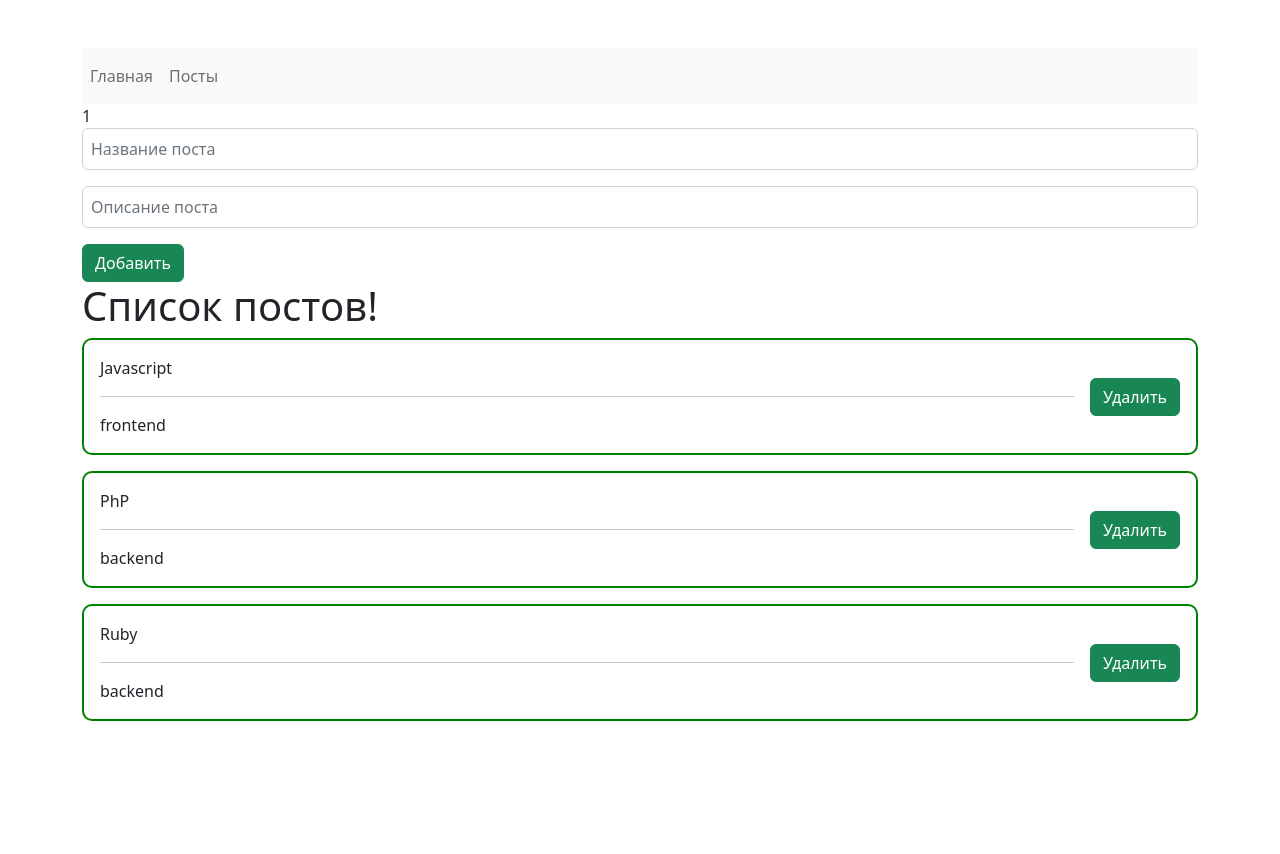
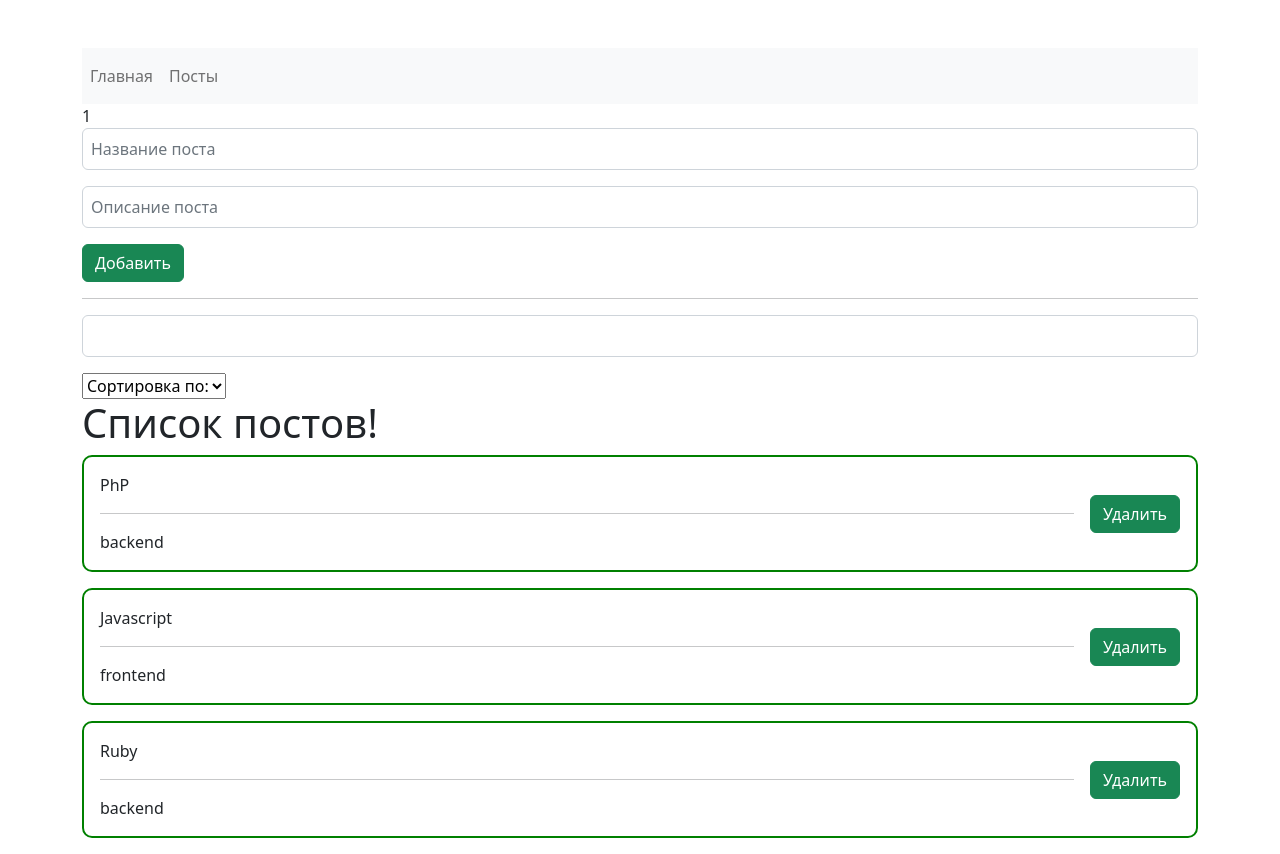
Before and after one commit to maxgrigoriew/react-course, a React (Create React App) app: page / in a window 1280 px wide. Before the commit the page ends 800 px from the top, so only its background shows below. Built offline with nearby package versions, Linux system fonts and the light colour scheme.

Commit message:
add sort, add filter

```diff
--- a/src/App.js
+++ b/src/App.js
@@ -2,28 +2,66 @@ import { useMemo, useState } from 'react';
 import Navbar from './components/Navbar';
 import PostForm from './components/PostForm';
 import PostList from './components/PostList';
+import Select from './components/Select';
+import Input from './components/UI/Input';
 
 function App() {
   const [posts, setPosts] = useState([
+    { id: 2, title: 'PhP', body: 'backend' },
     { id: 1, title: 'Javascript', body: 'frontend' },
-    { id: 2, title: 'PhP', body: 'backend' },
     { id: 3, title: 'Ruby', body: 'backend' },
   ])
+  const [selectedSort, setSelectedSort] = useState('')
+  const [searchQuery, setSearchQuery] = useState('')
+
+  const options = [
+    {
+      name: 'Название',
+      value: 'title',
+    },
+    {
+      name: 'Описание',
+      value: 'body',
+    }
+  ]
 
   const createPost = (newPost) => {
     setPosts([...posts, newPost])
   }
 
   const removePost = (post) => {
-  // debugger
     setPosts(posts.filter((p) => p.id !== post.id))
   }
 
+  const sortedPosts = useMemo(() => {
+    if (selectedSort) {
+      return [...posts].sort((a, b) => a[selectedSort].localeCompare(b[selectedSort]))
+    }
+    return posts
+  }, [posts, selectedSort])
+
+  const filtredAndSortedPosts = useMemo(() => {
+    return sortedPosts.filter((post) => post.title.includes(searchQuery))
+  }, [searchQuery, sortedPosts])
+
+  const sortPosts = (sort) => {
+    setSelectedSort(sort)
+  }
   return (
     <div className='container pt-5'>
       <Navbar/>
      <PostForm create={createPost}/>
-     <PostList posts={posts} remove={removePost} title={"Список постов!"}/>
+
+     <hr />
+
+     <Input value={searchQuery} onChange={e => setSearchQuery(e.target.value)}/>
+     <Select
+        value={selectedSort}
+        options={options}
+        onChange={sortPosts}
+
+        />
+     <PostList posts={filtredAndSortedPosts} remove={removePost} title={"Список постов!"}/>
     </div>
 
   );
--- /dev/null
+++ b/src/components/Select.jsx
@@ -0,0 +1,14 @@
+import React from 'react'
+
+export default function Select(props) {
+  return (
+    <select onChange={(e) => props.onChange(e.target.value)} value={props.value}>
+      <option value="" disabled>Сортировка по:</option>
+      {
+        props.options.map((option) =>
+          <option value={option.value} key={option.value}>{option.name}</option>
+        )
+      }
+    </select>
+  )
+}
```
